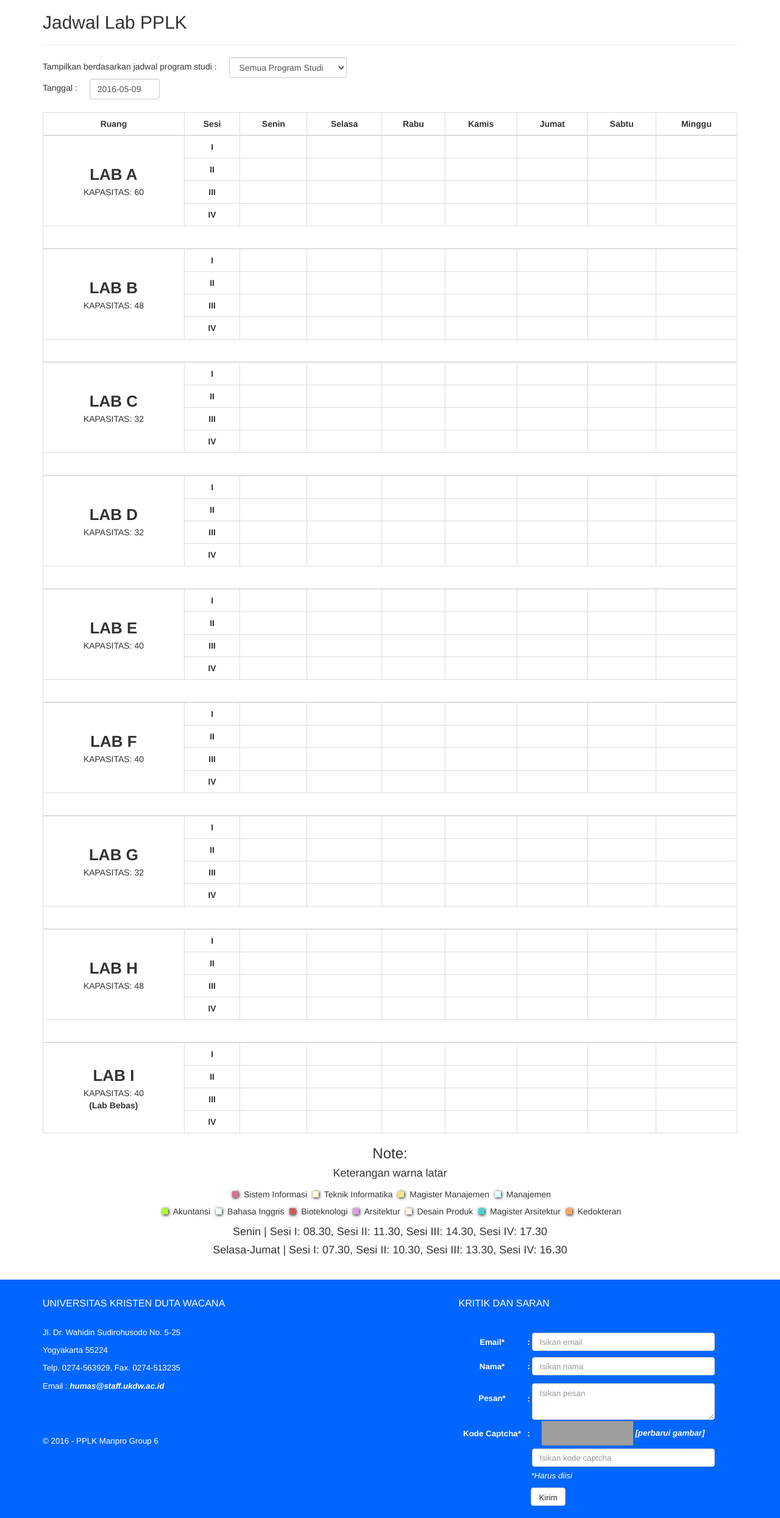
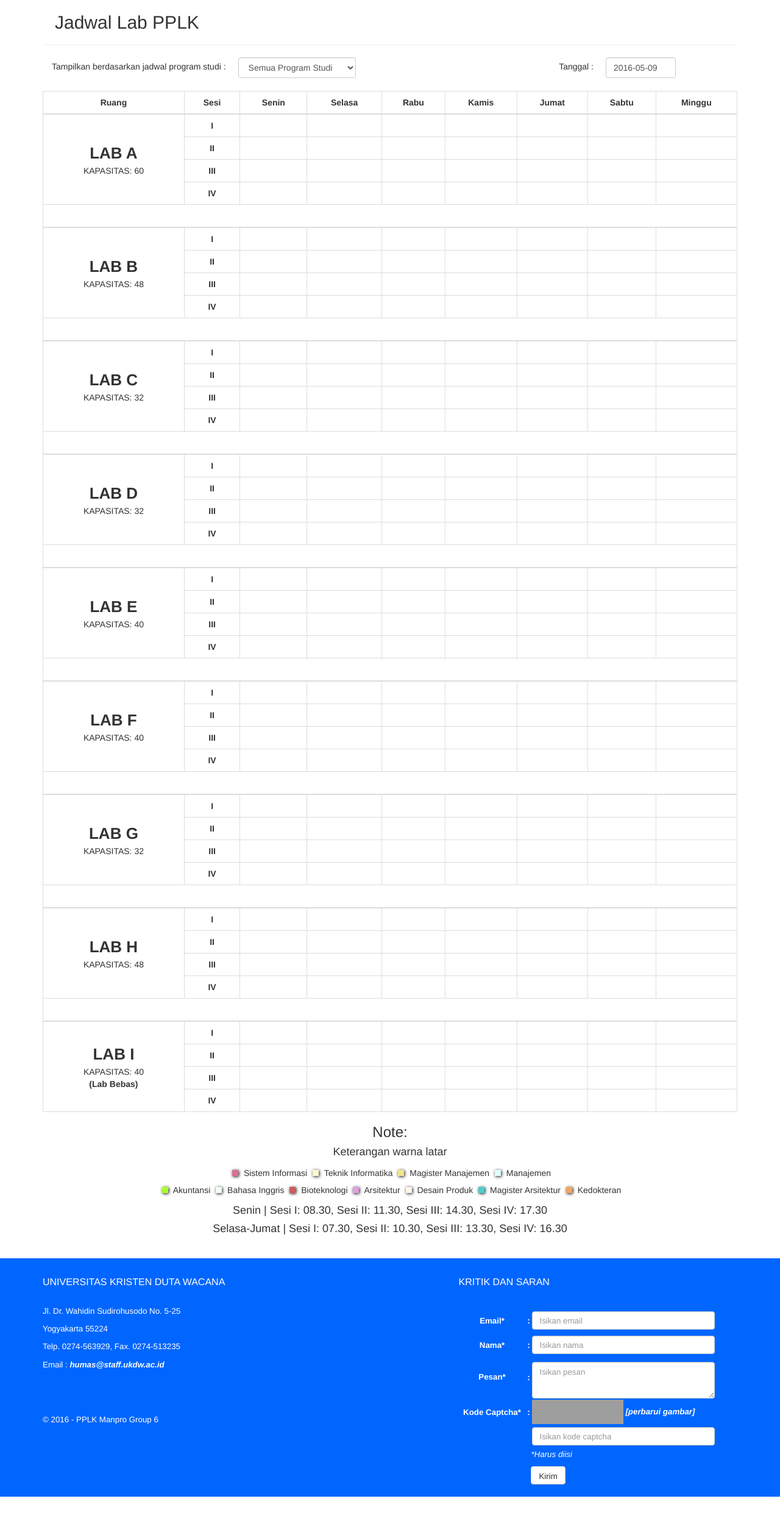
Before and after one commit to Manpro6/Manpro6.github.io, a CodeIgniter app: page /index.php/lab/index/1 in a window 1280 px wide. Shown: the part 50-2540 px from the top of the page at 61% size. After the commit the page ends 2505 px from the top, so only its background shows below. Run offline with CodeIgniter, Linux system fonts and the light colour scheme; data comes from the database, SQL or seed files in the repository; grey boxes are pictures that could not be loaded.

Commit message:
Fix CSS + Bug Lab

```diff
--- a/application/views/lab/index.php
+++ b/application/views/lab/index.php
@@ -8,11 +8,6 @@
 <!DOCTYPE html>
 <html lang="en">
 <head>
-    <meta charset="utf-8">
-    <meta http-equiv="X-UA-Compatible" content="IE=edge">
-    <meta name="viewport" content="width=device-width, initial-scale=1">
-    <meta name="description" content="">
-    <meta name="author" content="">
     <?php $session_id = $this->session->userdata('is_logged_in');
       if($session_id == TRUE) { ?>
     <title>Admin Panel - Jadwal Lab</title>
@@ -103,19 +98,24 @@
         var status = $(this).closest('tr').children('td.status').text();
         var tanggal_mulai = $(this).closest('tr').children('td.tanggal_mulai').text();
         var tanggal_selesai = $(this).closest('tr').children('td.tanggal_selesai').text();
+        var lab = $("#nama-lab").text();
 
         //assign to ID
         $('#id_edit').attr("value", id);
         //hari
         $( "select[name='hari_edit']").val(hari);
+        //lab
+        $( "select[name='lab_edit']").val(lab);
         //sesi
         $( "select[name='sesi_edit']").val(sesi);
         //prodi
         $( "select[name='prodi_edit']").val(prodi);
         //status
         $( "select[name='status_edit']").val(status);
+
         //matkul
         $( "input[name='matkul_edit']").val(matkul);
+
 
         $( "input[name='daterange_edit']").daterangepicker(
         {
@@ -132,7 +132,7 @@
 <body>
   <div class="container">
 
-    <h2>Jadwal Lab PPLK</h2>
+    <h2 style="margin-left: 20px">Jadwal Lab PPLK</h2>
     <hr>
     <?php
       $session_id = $this->session->userdata('is_logged_in');
@@ -192,14 +192,14 @@
 
     <div class="dropdown">
       <button class="btn btn-primary dropdown-toggle" type="button" data-toggle="dropdown">
-      <?php
+      <span id="nama-lab"><?php
         if ( isset( $_GET['lab'] ) && !empty( $_GET['lab'] ) ){
           echo $_GET['lab'];
         }
         else {
           echo "Lab A";
         }
-       ?>
+       ?></span>
       <span class="caret"></span></button>
       <ul class="dropdown-menu">
         <li><a href="<?php echo base_url('lab/?lab=Lab A'); ?>">Lab A</a></li>
@@ -469,6 +469,7 @@
     </div>
 
     <?php } ?>
+    <div class="col-md-8">
       <p class="berdasarkan">Tampilkan berdasarkan jadwal program studi : </p>
       <div class="dropdown optiongroup">
         <select class="form-control form-control-a " id="pilihProdi" name="pilihProdi">
@@ -498,11 +499,15 @@
           </optgroup>
         </select>
       </div>
+    </div>
+    <div class="col-md-4">
       <div style="clear: both;"></div>
       <p class="berdasarkan">Tanggal : </p>
       <div class="tanggal" name="pilihTanggal">
         <input type="text" class="form-control" id="singledatepicker">
       </div>
+    </div>
+    <div style="clear: both;"></div>
     <div style="clear: both;"></div>
     <br>
     <div class="table-responsive">
--- a/application/views/template/footer.php
+++ b/application/views/template/footer.php
@@ -43,7 +43,7 @@
 						<tr style="height:40px;">
 							<td id="box">Kode Captcha*</td>
 							<td id="sama">:</td>
-							<td style="margin-top:10px;"><?=$captcha_image?>&nbsp;<a href="#" onclick="parent.window.location.reload(true)"><em id="konten">[perbarui gambar]</em></a></td>
+							<td style="float: left;"><?=$captcha_image?>&nbsp;<a href="#" onclick="parent.window.location.reload(true)"><em id="konten">[perbarui gambar]</em></a></td>
 						</tr>
 						<tr style="height:40px;">
 							<td id="box"></td>
```
Lines whose indentation alone changed are shown as unchanged.
